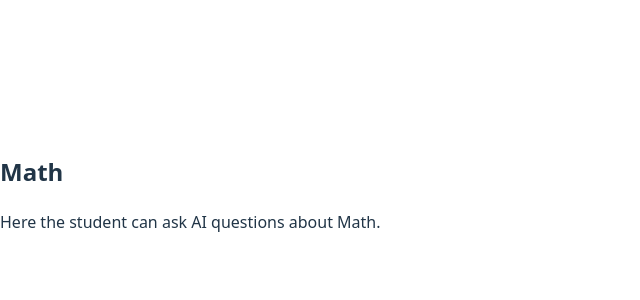
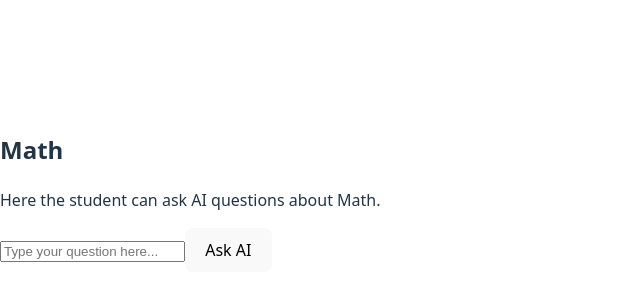
Before and after one commit to MisturaDev/learnai, a React (Vite) app: page /topic/1 in a window 1280 px wide. Shown: the part 208-508 px from the top of the page, without its empty margins (0-640 px from the left). Built offline with nearby package versions, Linux system fonts and the light colour scheme.

Commit message:
Add AI question input and dummy answer display on TopicPage

```diff
--- /dev/null
+++ b/src/components/AnswerDisplay.jsx
@@ -0,0 +1,14 @@
+import React from 'react';
+
+function AnswerDisplay({ answer }) {
+  if (!answer) return null;
+
+  return (
+    <div className="border p-4 rounded shadow bg-gray-50">
+      <h3 className="font-semibold mb-2">AI Answer:</h3>
+      <p>{answer}</p>
+    </div>
+  );
+}
+
+export default AnswerDisplay;
--- /dev/null
+++ b/src/components/QuestionInput.jsx
@@ -0,0 +1,32 @@
+import React, { useState } from 'react';
+
+function QuestionInput({ onAsk }) {
+  const [question, setQuestion] = useState('');
+
+  const handleSubmit = (e) => {
+    e.preventDefault();
+    if (!question.trim()) return;
+    onAsk(question);
+    setQuestion('');
+  };
+
+  return (
+    <form onSubmit={handleSubmit} className="mb-4">
+      <input
+        type="text"
+        value={question}
+        onChange={(e) => setQuestion(e.target.value)}
+        placeholder="Type your question here..."
+        className="border p-2 rounded w-full"
+      />
+      <button
+        type="submit"
+        className="mt-2 bg-blue-600 text-white px-4 py-2 rounded hover:bg-blue-700"
+      >
+        Ask AI
+      </button>
+    </form>
+  );
+}
+
+export default QuestionInput;
--- a/src/pages/HomePage.jsx
+++ b/src/pages/HomePage.jsx
@@ -1,6 +1,5 @@
 import React from 'react';
-import TopicCard from '../components/TopicCard';
-import QuickAskButton from '../components/QuickAskButton';
+import { useNavigate } from 'react-router-dom';
 
 const topics = [
   { id: 1, name: 'Math' },
@@ -9,15 +8,22 @@ const topics = [
 ];
 
 function HomePage() {
+  const navigate = useNavigate();
+
   return (
     <div className="p-4">
       <h2 className="text-2xl font-bold mb-4">LearnAI Dashboard</h2>
       <div className="grid grid-cols-1 sm:grid-cols-2 md:grid-cols-3 gap-4">
         {topics.map((topic) => (
-          <TopicCard key={topic.id} topic={topic} />
+          <div
+            key={topic.id}
+            onClick={() => navigate(`/topic/${topic.id}`)}
+            className="border p-4 rounded shadow hover:shadow-lg cursor-pointer"
+          >
+            <h3 className="text-xl font-semibold">{topic.name}</h3>
+          </div>
         ))}
       </div>
-      <QuickAskButton />
     </div>
   );
 }
--- a/src/pages/TopicPage.jsx
+++ b/src/pages/TopicPage.jsx
@@ -1,5 +1,7 @@
-import React from 'react';
+import React, { useState } from 'react';
 import { useParams } from 'react-router-dom';
+import QuestionInput from '../components/QuestionInput';
+import AnswerDisplay from '../components/AnswerDisplay';
 
 const topics = [
   { id: 1, name: 'Math' },
@@ -10,13 +12,21 @@ const topics = [
 function TopicPage() {
   const { id } = useParams();
   const topic = topics.find((t) => t.id === parseInt(id));
+  const [answer, setAnswer] = useState('');
 
   if (!topic) return <div>Topic not found</div>;
+
+  const handleAsk = (question) => {
+    setAnswer(`This is a sample answer for "${question}" in ${topic.name}.`);
+  };
 
   return (
     <div className="p-4">
       <h2 className="text-2xl font-bold mb-4">{topic.name}</h2>
-      <p>Here the student can ask AI questions about {topic.name}.</p>
+      <p className="mb-4">Here the student can ask AI questions about {topic.name}.</p>
+
+      <QuestionInput onAsk={handleAsk} />
+      <AnswerDisplay answer={answer} />
     </div>
   );
 }
```
